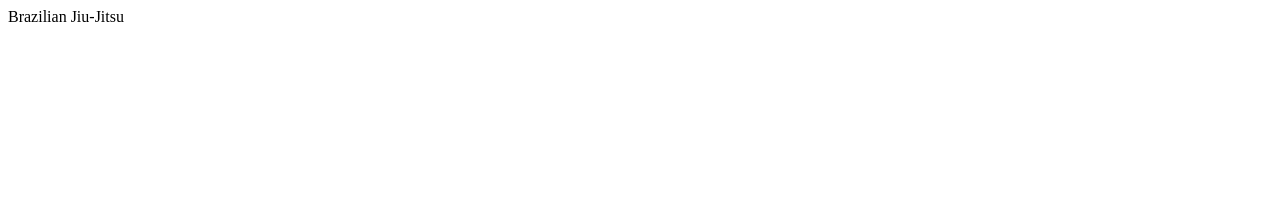
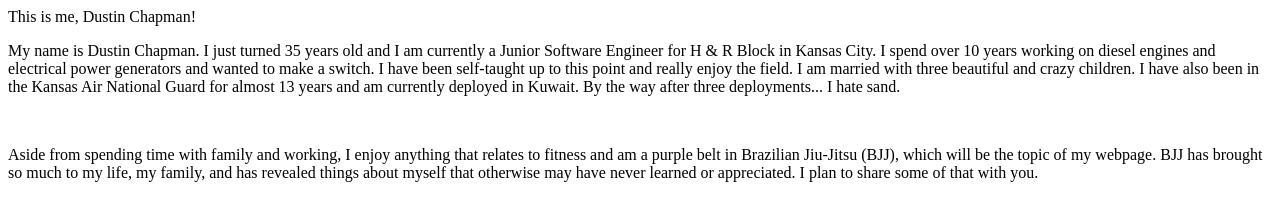
Before and after one commit to DeltaChap/CSCI434, a plain HTML site: page CSCI434Ass.html in a window 1280 px wide. Drawn offline with Linux system fonts and the light colour scheme.

Commit message:
Unit 2 paragraphs add and css file for centering/future styling

```diff
--- a/CSCI434Ass.html
+++ b/CSCI434Ass.html
@@ -2,6 +2,24 @@
   <head>
   </head>
     <body>
-      Brazilian Jiu-Jitsu
+      This is me, Dustin Chapman!
     </body>
+    <br>
+    <p>
+    My name is Dustin Chapman. I just turned 35 years old and I am currently a Junior
+    Software Engineer for H & R Block in Kansas City. I spend over 10 years working on
+    diesel engines and electrical power generators and wanted to make a switch. I have
+    been self-taught up to this point and really enjoy the field. I am married with three
+    beautiful and crazy children. I have also been in the Kansas Air National Guard for
+    almost 13 years and am currently deployed in Kuwait. By the way after three
+    deployments... I hate sand.
+    </p>
+    <br>
+    <p>
+    Aside from spending time with family and working, I enjoy anything that relates to
+    fitness and am a purple belt in Brazilian Jiu-Jitsu (BJJ), which will be the topic of
+    my webpage. BJJ has brought so much to my life, my family, and has revealed things
+    about myself that otherwise may have never learned or appreciated. I plan to share
+    some of that with you.
+    <p>
 </html>
```
Also changed, not shown: CSCI434Ass.css (added).
